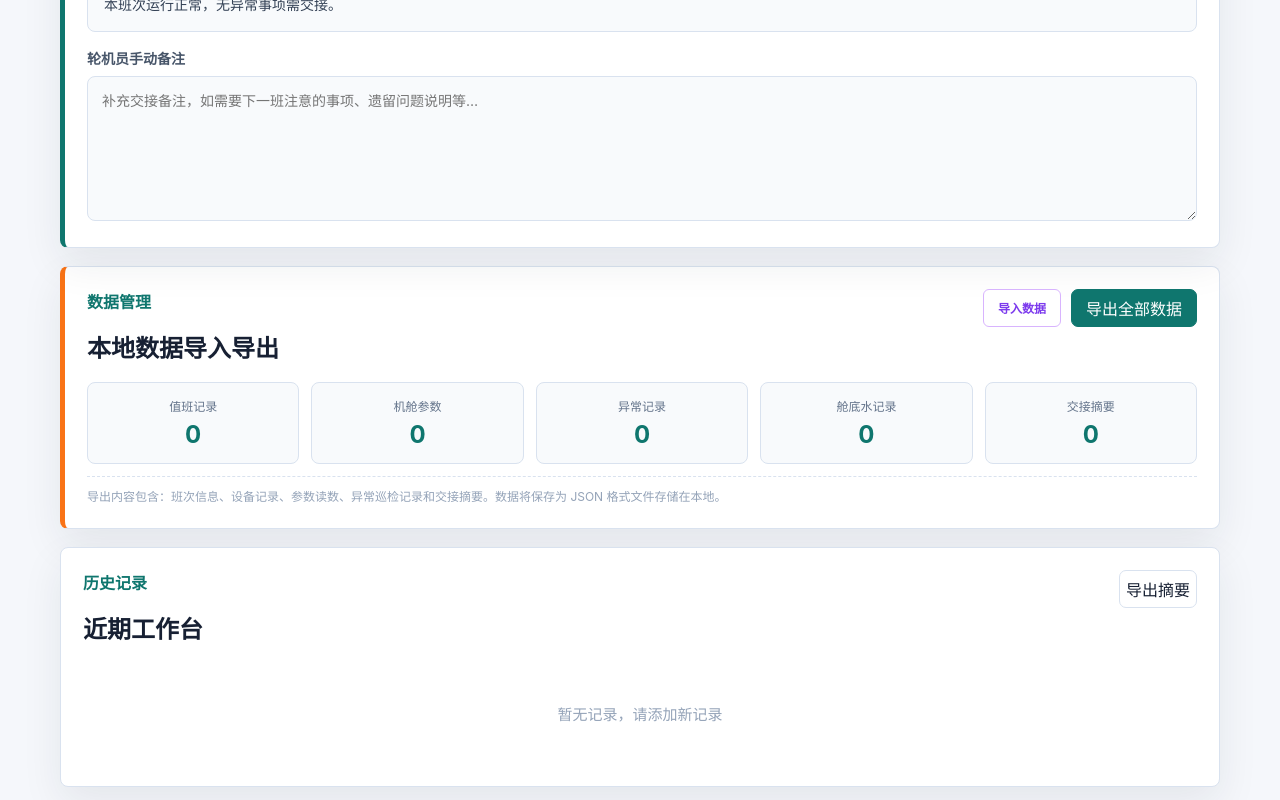
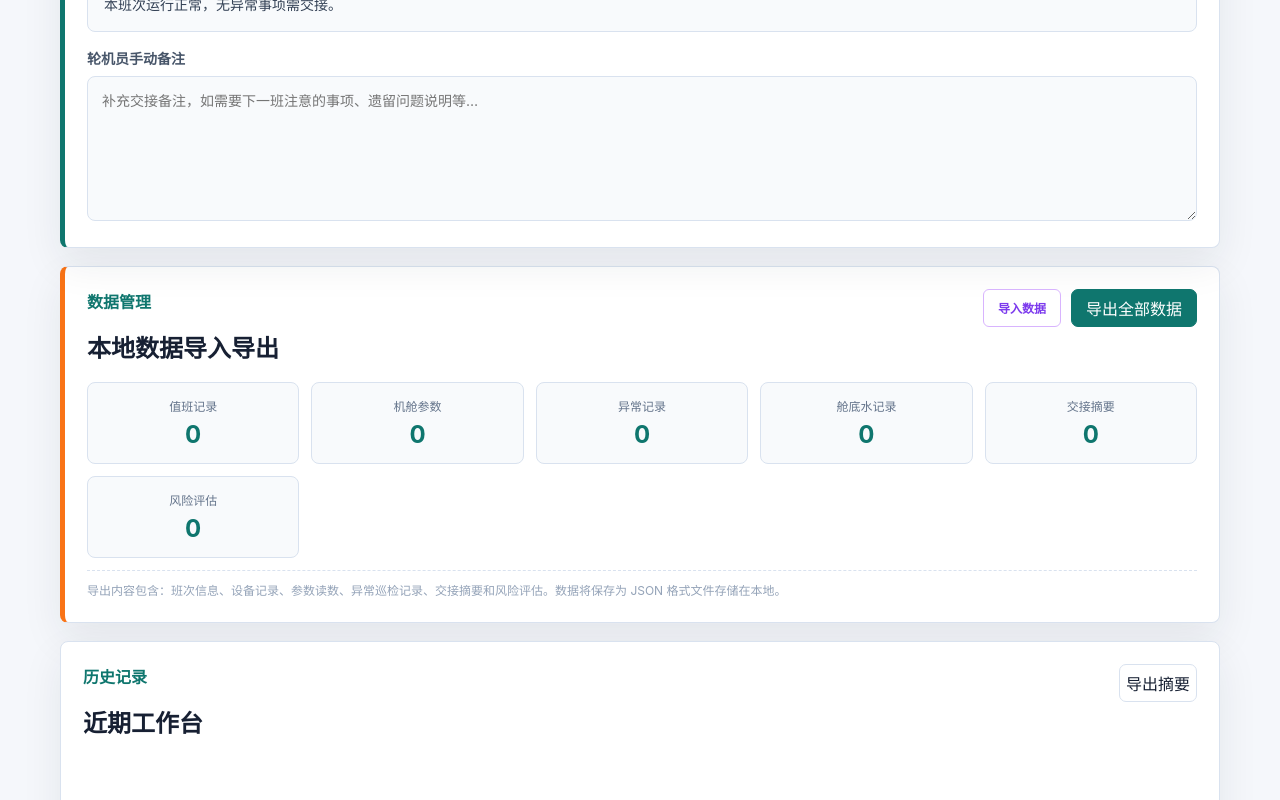
Before and after one commit to aliAjax/hxyfront-62001-5fd009e, a React (Vite) app: page / in a window 1280 px wide. Shown: the part 3925-4725 px from the top of the page. Built offline with nearby package versions, Linux system fonts and the light colour scheme.

Commit message:
.3436396082391580:4e17f6eaa6e0d89c493b09b639806ce9_6a37d4ee1efc1fcf5cd54c02.6a37da921efc1fcf5cd5513c.6a37da92bb1baf437d2923b7:Trae CN.T(2026/6/21 20:35:30)

```diff
--- a/src/shifts/DataManager.tsx
+++ b/src/shifts/DataManager.tsx
@@ -15,6 +15,7 @@ const CONFLICT_TYPE_LABELS: Record<ImportConflict["type"], string> = {
   anomalyRecords: "异常巡检记录",
   bilgeWaterRecords: "舱底水记录",
   handoverSummaries: "交接摘要",
+  riskAssessments: "风险评估记录",
 };
 
 function getShiftLabel(shiftId: string): string {
@@ -23,7 +24,7 @@ function getShiftLabel(shiftId: string): string {
 }
 
 export function DataManager() {
-  const { exportData, importData, records, engineRoomRecords, anomalyRecords, bilgeWaterRecords, handoverSummaries } = useShift();
+  const { exportData, importData, records, engineRoomRecords, anomalyRecords, bilgeWaterRecords, handoverSummaries, riskAssessments } = useShift();
   const [showImportModal, setShowImportModal] = useState(false);
   const [preview, setPreview] = useState<ImportPreview | null>(null);
   const [strategy, setStrategy] = useState<ImportStrategy>("merge");
@@ -40,8 +41,9 @@ export function DataManager() {
       anomalies: sumRecords(anomalyRecords as Record<string, unknown[]>),
       bilge: sumRecords(bilgeWaterRecords as Record<string, unknown[]>),
       handover: Object.keys(handoverSummaries).length,
+      risk: sumRecords(riskAssessments as Record<string, unknown[]>),
     };
-  }, [records, engineRoomRecords, anomalyRecords, bilgeWaterRecords, handoverSummaries]);
+  }, [records, engineRoomRecords, anomalyRecords, bilgeWaterRecords, handoverSummaries, riskAssessments]);
 
   const handleFileSelect = (e: React.ChangeEvent<HTMLInputElement>) => {
     const file = e.target.files?.[0];
@@ -58,7 +60,8 @@ export function DataManager() {
           engineRoomRecords,
           anomalyRecords,
           bilgeWaterRecords,
-          handoverSummaries
+          handoverSummaries,
+          riskAssessments
         );
       }
       setPreview(result);
@@ -137,9 +140,13 @@ export function DataManager() {
             <small>交接摘要</small>
             <strong>{localStats.handover}</strong>
           </div>
+          <div className="local-stat-item">
+            <small>风险评估</small>
+            <strong>{localStats.risk}</strong>
+          </div>
         </div>
         <small className="data-hint">
-          导出内容包含：班次信息、设备记录、参数读数、异常巡检记录和交接摘要。数据将保存为 JSON 格式文件存储在本地。
+          导出内容包含：班次信息、设备记录、参数读数、异常巡检记录、交接摘要和风险评估。数据将保存为 JSON 格式文件存储在本地。
         </small>
       </section>
 
@@ -215,6 +222,10 @@ export function DataManager() {
                     <div className="preview-stat-item">
                       <small>交接摘要</small>
                       <strong>{preview.stats.totalHandoverSummaries}</strong>
+                    </div>
+                    <div className="preview-stat-item">
+                      <small>风险评估</small>
+                      <strong>{preview.stats.totalRiskAssessments}</strong>
                     </div>
                   </div>
 
```
